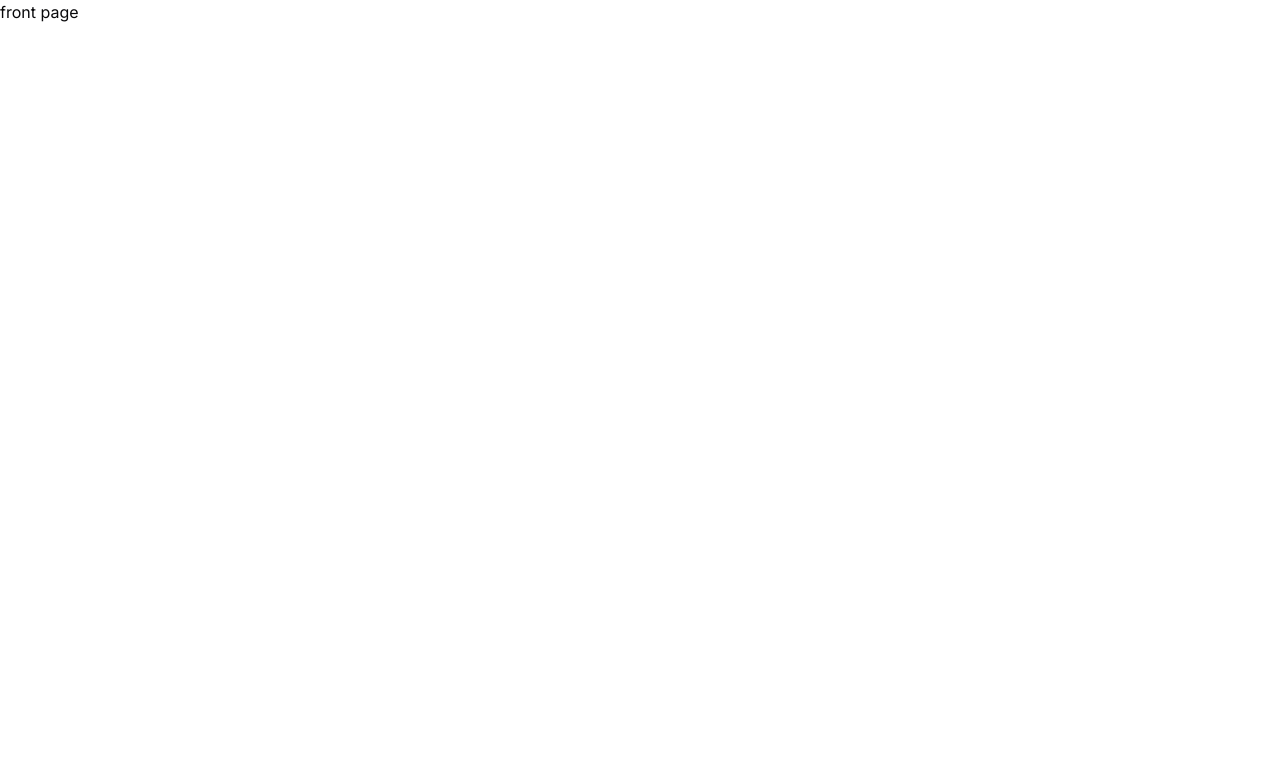
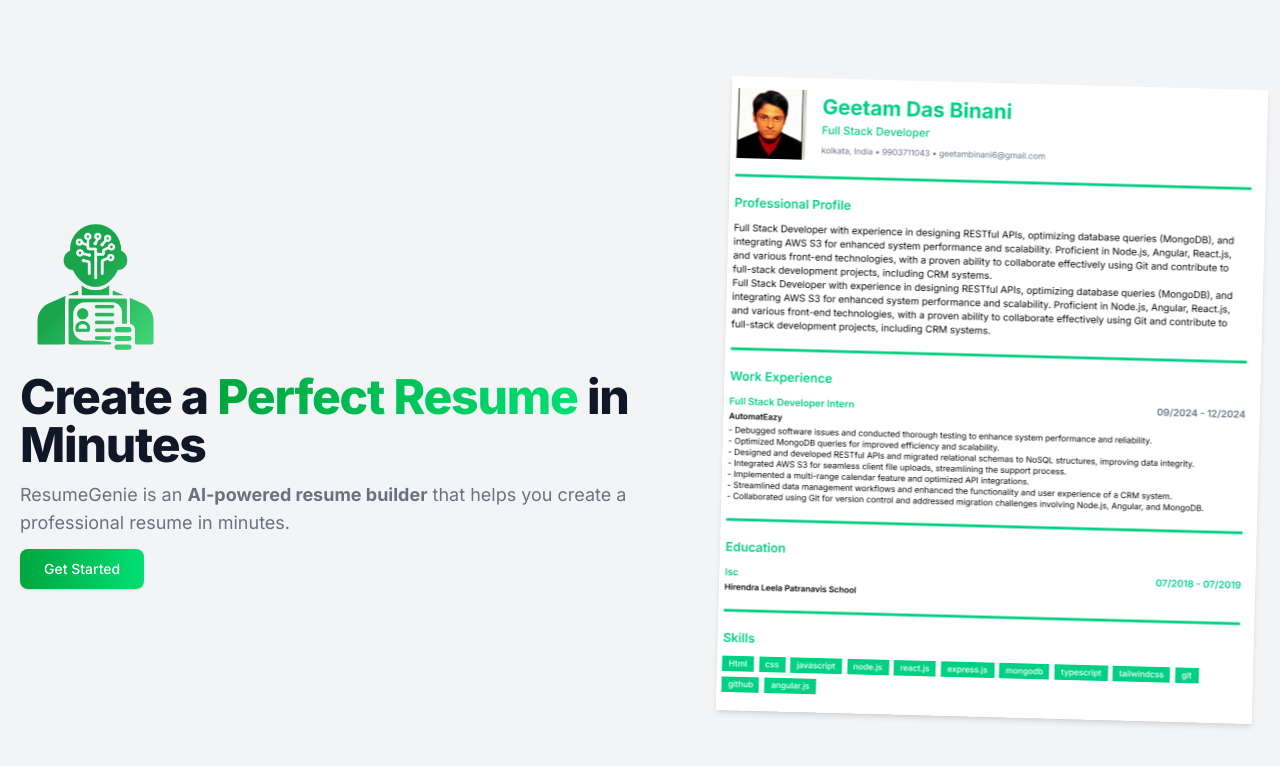
Before and after one commit to geetam-das-binani/ai-resume-builder, a Next.js app: page / in a window 1280 px wide. Shown: the top 766 px of the page. Built offline with nearby package versions, Linux system fonts and the light colour scheme.

Commit message:
added front page for resume app

```diff
--- a/src/app/page.tsx
+++ b/src/app/page.tsx
@@ -1,11 +1,43 @@
-
-
-
+import Image from "next/image";
+import logo from "@/assets/logo.png";
+import resumePreview from "@/assets/resumePreview.png";
+import { Button } from "@/components/ui/button";
+import Link from "next/link";
 export default function Home() {
   return (
-  <main>
-    front page
-
-  </main>
+    <main className="flex flex-col min-h-screen items-center justify-center gap-6 bg-gray-100 px-5 py-12 text-gray-900 text-center md:text-start md:flex-row lg:gap-12">
+      <div className="max-w-prose space-y-3">
+        <Image
+          src={logo}
+          alt="Logo"
+          width={150}
+          height={150}
+          className="mx-auto md:mx-0"
+        />
+        <h1 className="text-4xl font-extrabold tracking-tight lg:text-5xl scroll-m-20">
+          Create a{" "}
+          <span className="bg-gradient-to-r from-green-600 to-green-400 bg-clip-text text-transparent inline-block">
+            Perfect Resume
+          </span>{" "}
+          in Minutes
+        </h1>
+        <p className="text-lg text-gray-500">
+          ResumeGenie is an{" "}
+          <span className="font-bold">AI-powered resume builder</span> that
+          helps you create a professional resume in minutes.
+        </p>
+        <Button size={"lg"} asChild variant={"premium"}>
+          <Link href={"/resumes"}>Get Started</Link>
+        </Button>
+      </div>
+      <div>
+        <Image
+          src={resumePreview}
+          alt="resumePreview"
+          width={600}
+          className="shadow-md lg:rotate-[1.5deg]"
+        />
+      </div>
+    </main>
   );
 }
--- a/src/components/ui/button.tsx
+++ b/src/components/ui/button.tsx
@@ -19,6 +19,7 @@ const buttonVariants = cva(
           "bg-secondary text-secondary-foreground shadow-xs hover:bg-secondary/80",
         ghost: "hover:bg-accent hover:text-accent-foreground",
         link: "text-primary underline-offset-4 hover:underline",
+        premium:"bg-gradient-to-r from-green-600 to-green-400 text-white shadow hover:from-green-600/90 hover:to-green-400/90"
       },
       size: {
         default: "h-9 px-4 py-2 has-[>svg]:px-3",
```
Also changed, not shown: src/assets/resume-preview.jpg (deleted), src/assets/resumePreview.png (added).
